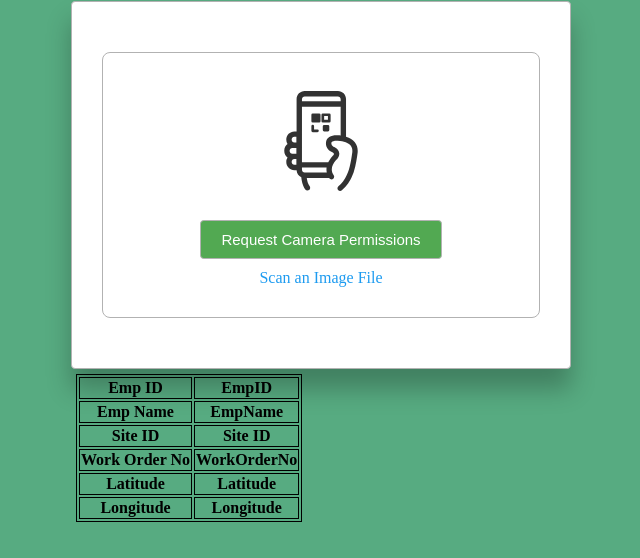
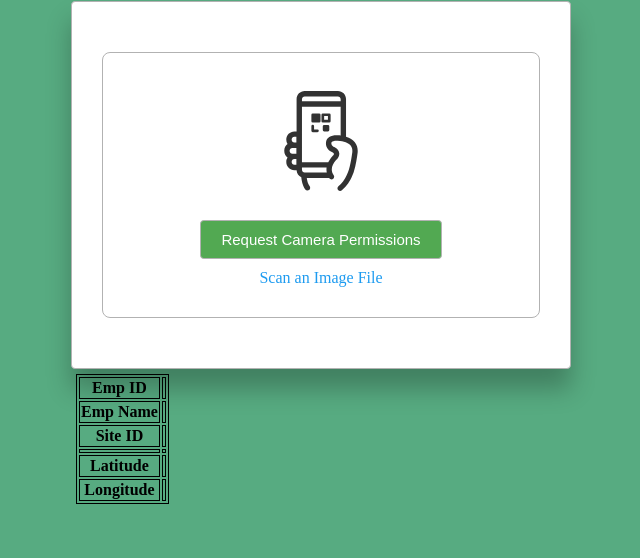
Before and after one commit to shankark1984/VishrutaAttendanceSystems, a plain HTML site: page Index.html in a window 1280 px wide. Shown: the part 78-636 px from the top of the page, without its empty margins (319-959 px from the left). Drawn offline with Linux system fonts and the light colour scheme; files whose address does not match are found by name.

Commit message:
Update Index.html

```diff
--- a/Index.html
+++ b/Index.html
@@ -22,27 +22,27 @@
             <table>
                 <tr>
                     <th>Emp ID</th>
-                    <th id="Info1">EmpID</th>
+                    <th id="Info1"></th>
                 </tr>
                 <tr>
                     <th>Emp Name</th>
-                    <th id="Info2">EmpName</th>
+                    <th id="Info2"></th>
                 </tr>
                 <tr>
                     <th>Site ID</th>
-                    <th>Site ID</th>
+                    <th></th>
                 </tr>
                 <tr>
-                    <th>Work Order No</th>
-                    <th>WorkOrderNo</th>
+                    <th></th>
+                    <th></th>
                 </tr>
                 <tr>
                     <th>Latitude</th>
-                    <th id="srtLatitude demo">Latitude</th>
+                    <th id="srtLatitude demo"></th>
                 </tr>
                 <tr>
                     <th>Longitude</th>
-                    <th id="srtLongitude demo">Longitude</th>
+                    <th id="srtLongitude demo"></th>
                 </tr>
             </table>
         </div>
```
